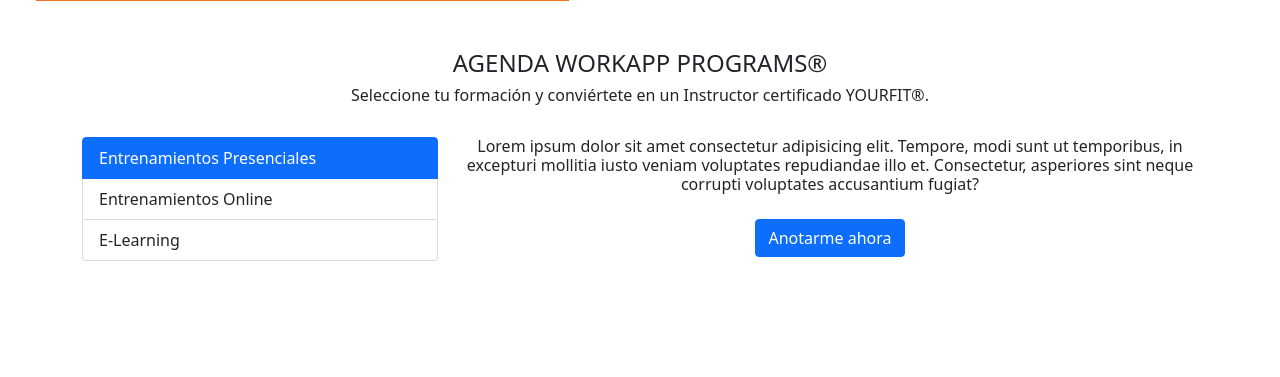
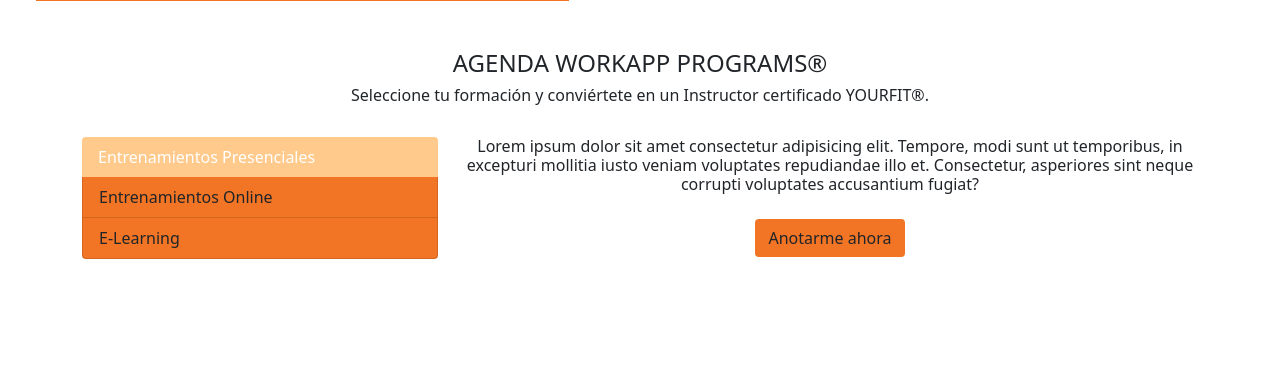
Before and after one commit to JuanPousada/Workapp, a Node server app: page / in a window 1280 px wide. Shown: the part 1840-2217 px from the top of the page. Run offline with Node 20, Linux system fonts and the light colour scheme; some libraries are stand-ins or nearby versions.

Commit message:
correción colores main

```diff
--- a/Backend/public/stylesheets/style.css
+++ b/Backend/public/stylesheets/style.css
@@ -115,6 +115,10 @@
   border-width: 1px;
   border-style: solid;
   border-color: #f17524;
+}
+
+.mainContainer .btn{
+  background-color: #f17524;
 }
 
 /* /MAIN--------------------------------------------
@@ -321,6 +325,16 @@
 
 .containerCursos a{
   background-color: #f17524;
+  font-weight: 200;
+}
+
+.list-group a{
+  background-color: #f17524;
+}
+
+.list-group .active{
+  border-style: none;
+  background-color: #ffca8b !important;
 }
 
 /* Listado > */
--- a/Backend/views/home.hbs
+++ b/Backend/views/home.hbs
@@ -126,15 +126,15 @@
         <div class="tab-content" id="nav-tabContent">
           <div class="tab-pane fade show active text-center" id="list-home" role="tabpanel" aria-labelledby="list-home-list">
             <h6 class="pb-3">Lorem ipsum dolor sit amet consectetur adipisicing elit. Tempore, modi sunt ut temporibus, in excepturi mollitia iusto veniam voluptates repudiandae illo et. Consectetur, asperiores sint neque corrupti voluptates accusantium fugiat?</h6>
-            <a class="btn btn-primary" href="#" role="button">Anotarme ahora</a>
+            <a class="btn " href="#" role="button">Anotarme ahora</a>
           </div>
           <div class="tab-pane fade text-center" id="list-profile" role="tabpanel" aria-labelledby="list-profile-list">
             <h6 class="pb-3">Lorem ipsum dolor sit amet consectetur adipisicing elit. Tempore, modi sunt ut temporibus, in excepturi mollitia iusto veniam voluptates repudiandae illo et. Consectetur, asperiores sint neque corrupti voluptates accusantium fugiat?</h6>
-            <a class="btn btn-primary" href="#" role="button">Anotarme ahora</a>
+            <a class="btn " href="#" role="button">Anotarme ahora</a>
           </div>
           <div class="tab-pane fade text-center" id="list-messages" role="tabpanel" aria-labelledby="list-messages-list">
             <h6 class="pb-3">Lorem ipsum dolor sit amet consectetur adipisicing elit. Tempore, modi sunt ut temporibus, in excepturi mollitia iusto veniam voluptates repudiandae illo et. Consectetur, asperiores sint neque corrupti voluptates accusantium fugiat?</h6>
-            <a class="btn btn-primary" href="#" role="button">Anotarme ahora</a>
+            <a class="btn " href="#" role="button">Anotarme ahora</a>
           </div>
         </div>
       </div>
```
